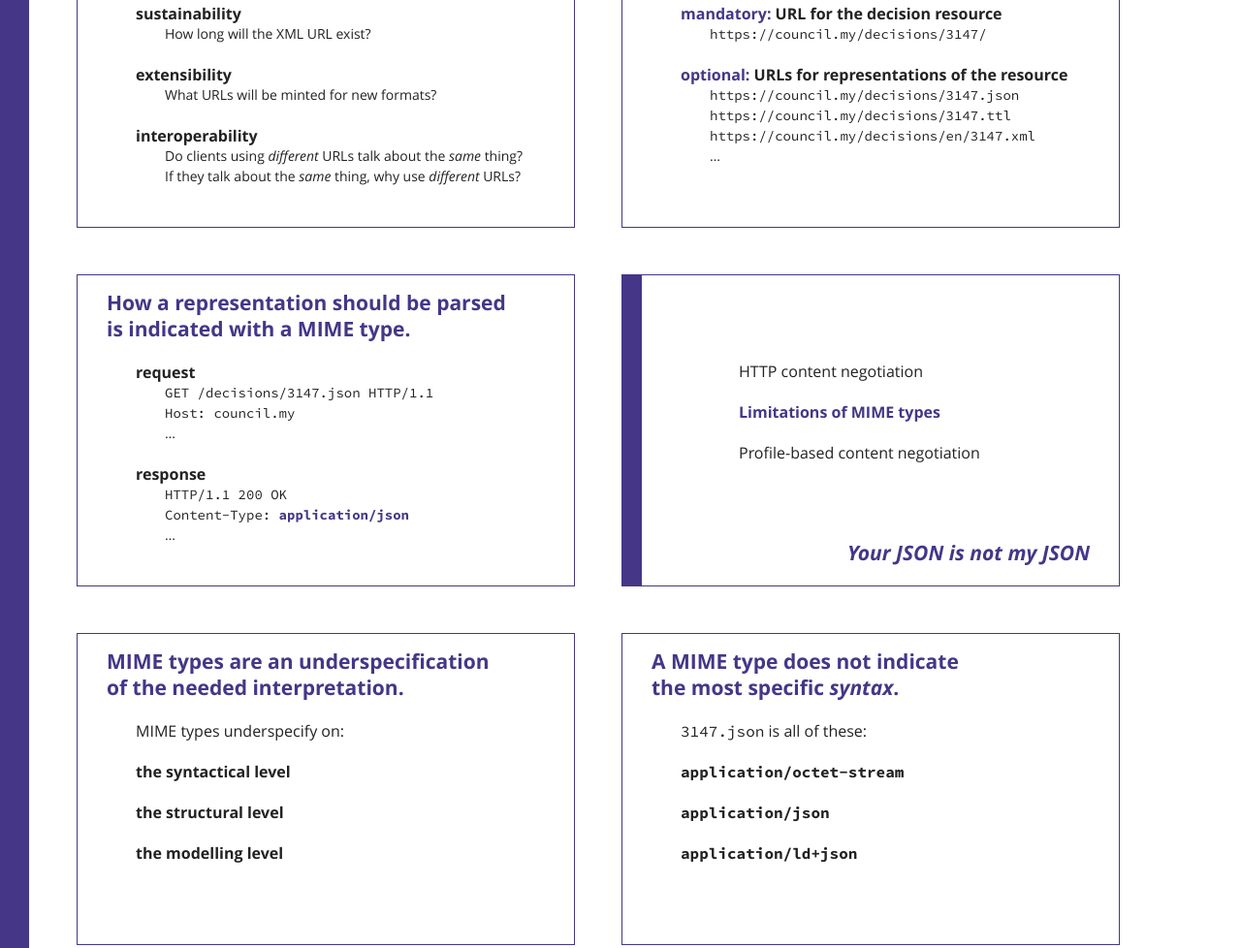
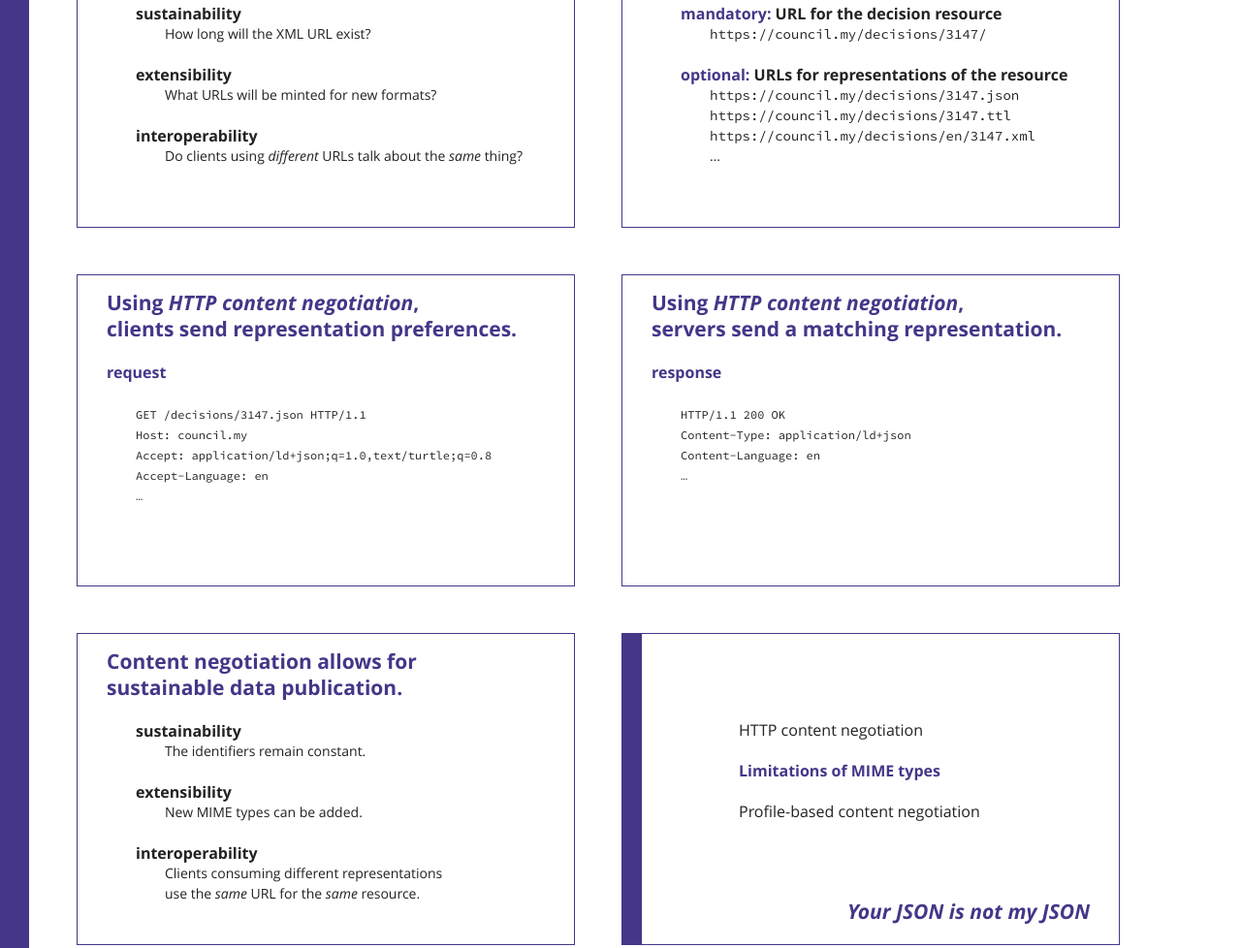
Before and after one commit to RubenVerborgh/SDSVoc-2016, a website: page index.html in a window 1280 px wide. Shown: the part 3413-4391 px from the top of the page at 97% size. Drawn offline with Linux system fonts and the light colour scheme.

Commit message:
Streamline conneg section.

```diff
--- a/index.html
+++ b/index.html
@@ -182,10 +182,10 @@
 
   <div class="slide" id="url">
     <h2>
-      A local council decision is identified<br>
-      by a certain URL.
+      Domain resources are identified<br>
+      by specific URLs.
     </h2>
-    <p>This URL identifies a <strong>resource</strong>:</p>
+    <p>This URL identifies a local council decision:</p>
     <ul>
       <li><code>https://council.my/decisions/3147/</code></li>
     </ul>
@@ -193,8 +193,8 @@
 
   <div class="slide" id="representation-urls">
     <h2>
-      We can identify each representation<br>
-      with a specific URL.
+      Each representation of a resource<br>
+      can also be identified with a specific URL.
     </h2>
     <ul>
       <li><code>https://council.my/decisions/3147.html</code></li>
@@ -207,8 +207,8 @@
 
   <div class="slide" id="representation-urls-with-api">
     <h2>
-      We can identify each representation<br>
-      with a specific URL.
+      Each representation of a resource<br>
+      can also be identified with a specific URL.
     </h2>
     <ul>
       <li><code>https://council.my/decisions/3147/</code></li>
@@ -237,7 +237,6 @@
       <li>interoperability
         <ul>
           <li class="next">Do clients using <em>different</em> URLs talk about the <em>same</em> thing?</li>
-          <li class="next">If they talk about the <em>same</em> thing, why use <em>different</em> URLs?</li>
         </ul>
       </li>
     </ul>
@@ -254,7 +253,7 @@
           <li><code>https://council.my/decisions/3147/</code></li>
         </ul>
       </li>
-      <li><strong>optional:</strong> URLs for representations of the resource
+      <li class="next"><strong>optional:</strong> URLs for representations of the resource
         <ul>
           <li><code>https://council.my/decisions/3147.json</code></li>
           <li><code>https://council.my/decisions/3147.ttl</code></li>
@@ -265,24 +264,53 @@
     </ul>
   </div>
 
-  <div class="slide" id="mime-types">
+  <div class="slide" id="conneg-request">
     <h2>
-      How a representation should be parsed<br>
-      is indicated with a MIME type.
+      Using <em>HTTP content negotiation</em>,<br>
+      clients send representation preferences.
+    </h2>
+    <h3>request</h3>
+<pre><code>GET /decisions/3147.json HTTP/1.1
+Host: council.my
+Accept: application/ld+json;q=1.0,text/turtle;q=0.8
+Accept-Language: en
+…
+</code></pre>
+  </div>
+
+  <div class="slide" id="conneg-response">
+    <h2>
+      Using <em>HTTP content negotiation</em>,<br>
+      servers send a matching representation.
+    </h2>
+    <h3>response</h3>
+<pre><code>HTTP/1.1 200 OK
+Content-Type: application/ld+json
+Content-Language: en
+…
+</code></pre>
+  </div>
+
+  <div class="slide" id="conneg-sustainable">
+    <h2>
+      Content negotiation allows for<br>
+      sustainable data publication.
     </h2>
     <ul>
-      <li>request
+      <li>sustainability
         <ul>
-          <li><code>GET /decisions/3147.json HTTP/1.1</code></li>
-          <li><code>Host: council.my</code></li>
-          <li>…</li>
+          <li class="next">The identifiers remain constant.</li>
         </ul>
       </li>
-      <li>response
+      <li>extensibility
         <ul>
-          <li><code>HTTP/1.1 200 OK</code></li>
-          <li><code>Content-Type: <strong>application/json</strong></code></li>
-          <li>…</li>
+          <li class="next">New MIME types can be added.</li>
+        </ul>
+      </li>
+      <li>interoperability
+        <ul>
+          <li class="next">Clients consuming different representations<br>
+            use the <em>same</em> URL for the <em>same</em> resource.</li>
         </ul>
       </li>
     </ul>
```
